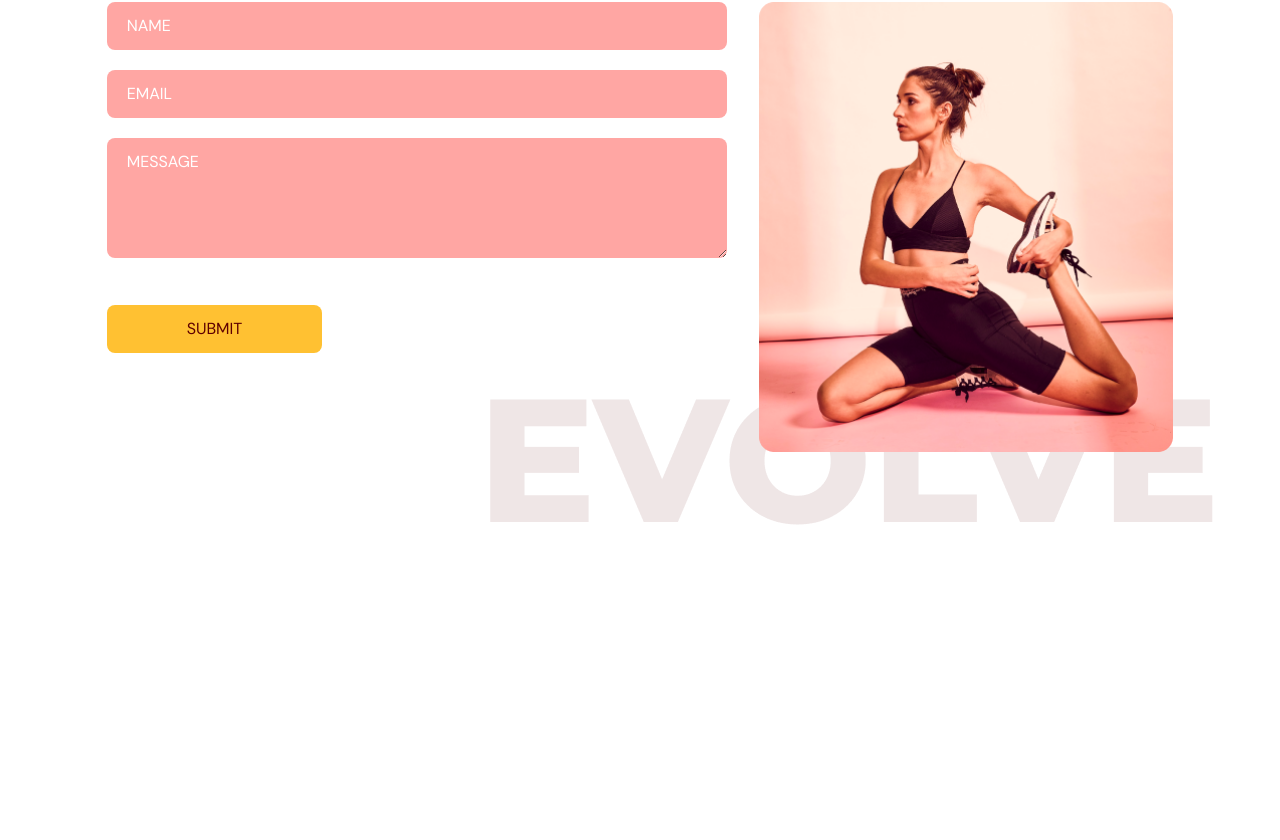
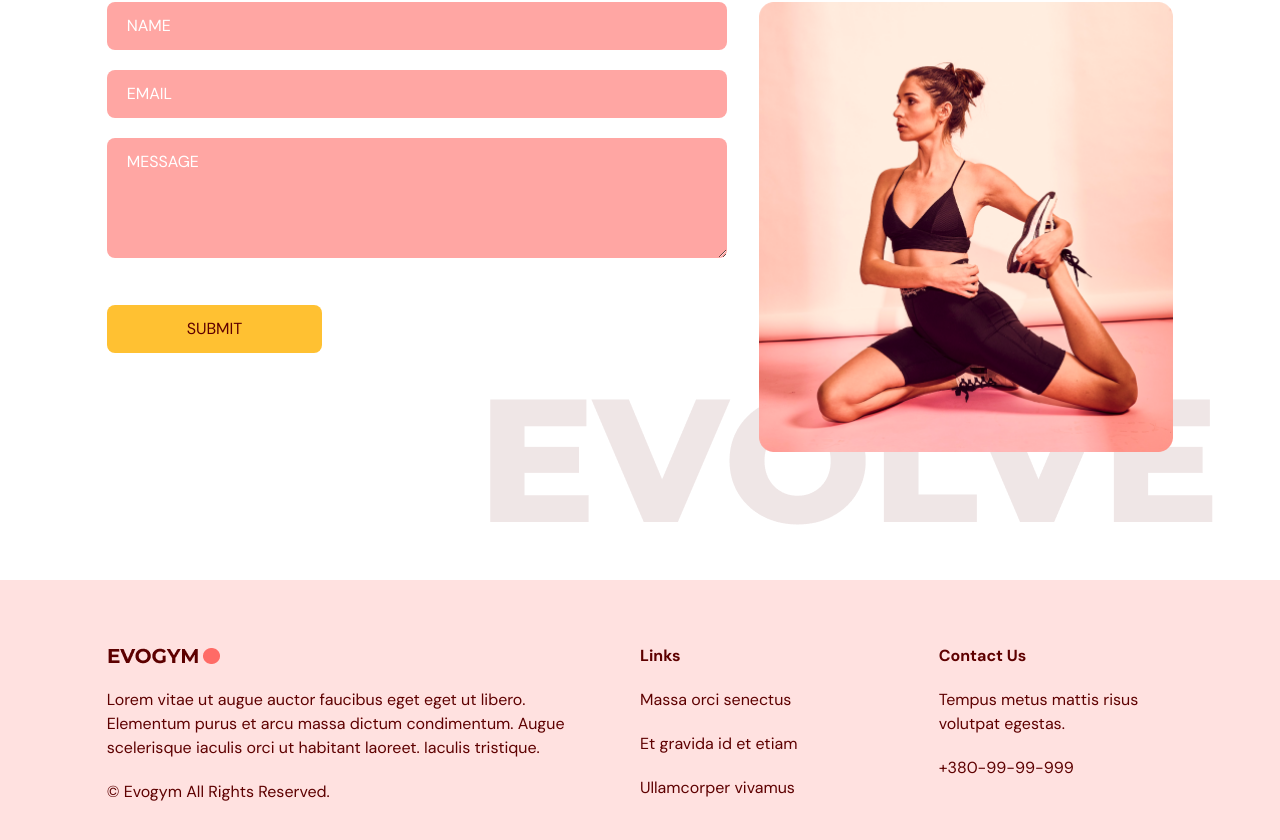
Before and after one commit to Mr-Vitalii/Gym_Website, a React (Vite) app: page / in a window 1280 px wide. Shown: the part 3249-4089 px from the top of the page. Before the commit the page ends 3829 px from the top, so only its background shows below. Built offline with nearby package versions, Linux system fonts and the light colour scheme.

Commit message:
created footer, changed navbar

```diff
--- a/src/App.tsx
+++ b/src/App.tsx
@@ -5,6 +5,7 @@ import { Home } from '@/components/Home/Home'
 import { Benefits } from '@/components/Benefits/Benefits'
 import { OurClasses } from '@/components/OurClasses/OurClasses'
 import { ContactUs } from '@/components/ContactUs/ContactUs'
+import { Footer } from '@/components/Footer/Footer'
 
 function App() {
   const [selectedPage, setSelectedPage] = useState<SelectedPage>(
@@ -34,6 +35,7 @@ function App() {
       <Benefits setSelectedPage={setSelectedPage} />
       <OurClasses setSelectedPage={setSelectedPage} />
       <ContactUs setSelectedPage={setSelectedPage} />
+      <Footer />
     </div>
   )
 }
--- /dev/null
+++ b/src/components/Footer/Footer.tsx
@@ -0,0 +1,30 @@
+import Logo from '@/assets/Logo.png'
+
+export const Footer = () => {
+  return (
+    <footer className="bg-primary-100 py-16 ">
+      <div className="justify-content mx-auto w-5/6 gap-16 md:flex">
+        <div className="mt-16 basis-1/2 md:mt-0">
+          <img alt="logo" src={Logo} />
+          <p className="my-5">
+            Lorem vitae ut augue auctor faucibus eget eget ut libero. Elementum
+            purus et arcu massa dictum condimentum. Augue scelerisque iaculis
+            orci ut habitant laoreet. Iaculis tristique.
+          </p>
+          <p>© Evogym All Rights Reserved.</p>
+        </div>
+        <div className="mt-16 basis-1/4 md:mt-0">
+          <h4 className="font-bold">Links</h4>
+          <p className="my-5">Massa orci senectus</p>
+          <p className="my-5">Et gravida id et etiam</p>
+          <p>Ullamcorper vivamus</p>
+        </div>
+        <div className="mt-16 basis-1/4 md:mt-0">
+          <h4 className="font-bold">Contact Us</h4>
+          <p className="my-5">Tempus metus mattis risus volutpat egestas.</p>
+          <p>+380-99-99-999</p>
+        </div>
+      </div>
+    </footer>
+  )
+}
--- a/src/components/Navbar/Link.tsx
+++ b/src/components/Navbar/Link.tsx
@@ -5,16 +5,27 @@ type Props = {
   page: string
   selectedPage: SelectedPage
   setSelectedPage: (value: SelectedPage) => void
+  toggleMenu: () => void
 }
 
-export const Link = ({ page, selectedPage, setSelectedPage }: Props) => {
+export const Link = ({
+  page,
+  selectedPage,
+  setSelectedPage,
+  toggleMenu,
+}: Props) => {
   const lowerCasePage = page
     .toLocaleLowerCase()
     .replace(/ /g, '') as SelectedPage
+
+  const HandleClick = () => {
+    setSelectedPage(lowerCasePage)
+    toggleMenu()
+  }
   return (
     <AnchorLink
       href={`#${lowerCasePage}`}
-      onClick={() => setSelectedPage(lowerCasePage)}
+      onClick={HandleClick}
       className={`${
         selectedPage === lowerCasePage ? 'text-primary-500' : ''
       } transition duration-500 hover:text-primary-300 `}
--- a/src/components/Navbar/Navbar.tsx
+++ b/src/components/Navbar/Navbar.tsx
@@ -21,6 +21,11 @@ export const Navbar = ({
   const isAboveMediumScreens = useMediaQuery('(min-width: 1060px)')
   const [isMenuToggled, setIsMenuToggled] = useState<boolean>(false)
   const navbarBackground = isTopOfPage ? '' : 'bg-primary-100 drop-shadow'
+
+  const toggleMenu = () => {
+    setIsMenuToggled(!isMenuToggled)
+    document.body.style.overflow = isMenuToggled ? 'auto' : 'hidden'
+  }
 
   return (
     <nav>
@@ -65,7 +70,7 @@ export const Navbar = ({
             ) : (
               <button
                 className="rounded-full bg-secondary-500 p-2"
-                onClick={() => setIsMenuToggled(!isMenuToggled)}
+                onClick={toggleMenu}
               >
                 <Bars3Icon className="h-6 w-6 text-white " />
               </button>
@@ -75,32 +80,36 @@ export const Navbar = ({
       </div>
       {/*  Mobile Menu */}
       {!isAboveMediumScreens && isMenuToggled && (
-        <div className="fixed bottom-0 right-0 z-40 h-full w-[300px] bg-primary-100 drop-shadow-xl">
+        <div className="fixed bottom-0 right-0 z-40 h-full w-full bg-primary-100 text-center drop-shadow-xl sm:w-[300px] sm:text-start">
           <div className="flex justify-end p-12">
-            <button onClick={() => setIsMenuToggled(!isMenuToggled)}>
+            <button onClick={toggleMenu}>
               <XMarkIcon className="h-6 w-6 text-gray-400" />
             </button>
           </div>
-          <div className="ml-[33%] flex flex-col gap-10 text-2xl">
+          <div className="flex flex-col gap-10 text-2xl sm:ml-[33%] ">
             <Link
               page="Home"
               selectedPage={selectedPage}
               setSelectedPage={setSelectedPage}
+              toggleMenu={toggleMenu}
             />
             <Link
               page="Benefits"
               selectedPage={selectedPage}
               setSelectedPage={setSelectedPage}
+              toggleMenu={toggleMenu}
             />
             <Link
               page="Our Classes"
               selectedPage={selectedPage}
               setSelectedPage={setSelectedPage}
+              toggleMenu={toggleMenu}
             />
             <Link
               page="Contact Us"
               selectedPage={selectedPage}
               setSelectedPage={setSelectedPage}
+              toggleMenu={toggleMenu}
             />
           </div>
         </div>
--- a/src/components/OurClasses/Class.tsx
+++ b/src/components/OurClasses/Class.tsx
@@ -7,13 +7,13 @@ type Props = {
 }
 
 export const Class = ({ name, description, image }: Props) => {
-  const overlayStyles = `p-5 absolute z-30 flex
-  h-[380px] w-[450px] flex-col items-center justify-center
+  const overlayStyles = `p-5 absolute z-30 flex h-[310px] w-[380px]
+  sm:h-[380px] sm:w-[450px] flex-col items-center justify-center
   whitespace-normal bg-primary-500 text-center text-white
   opacity-0 translate-y-[60%] transition-all duration-500 group-hover:opacity-90 group-hover:translate-y-0`
 
   return (
-    <li className="group relative mx-5 inline-block h-[380px] w-[450px]">
+    <li className="group relative mx-5 inline-block h-[290px] w-[360px] sm:h-[380px] sm:w-[450px]">
       <div className={overlayStyles}>
         <p className="text-2xl">{name}</p>
         <p className="mt-5">{description}</p>
```
Also changed, not shown: src/assets/Arrow.png (added).
